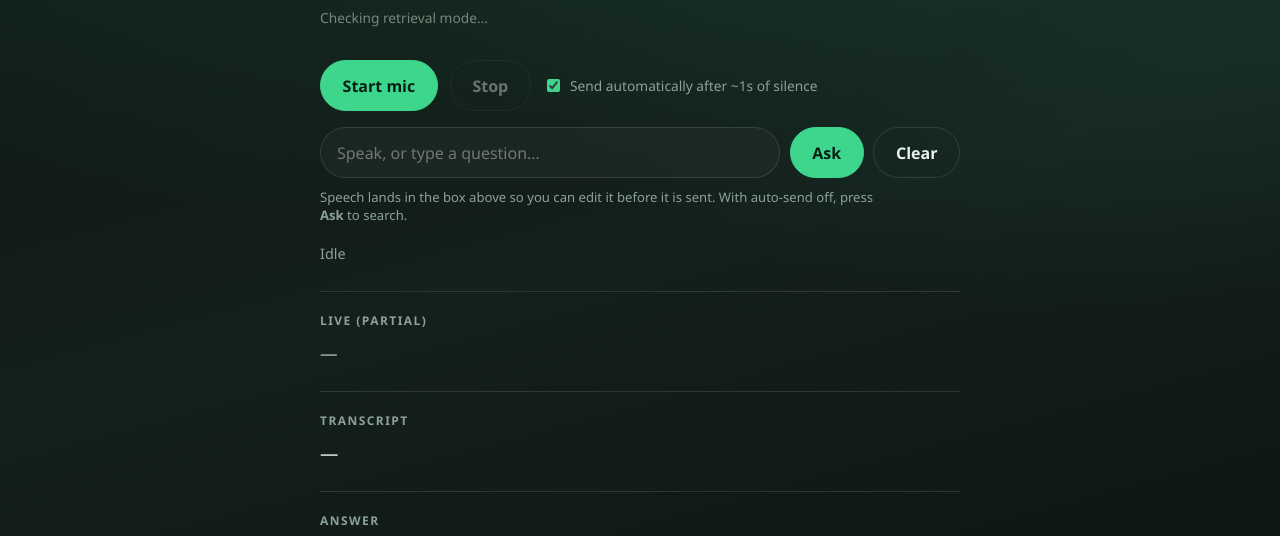
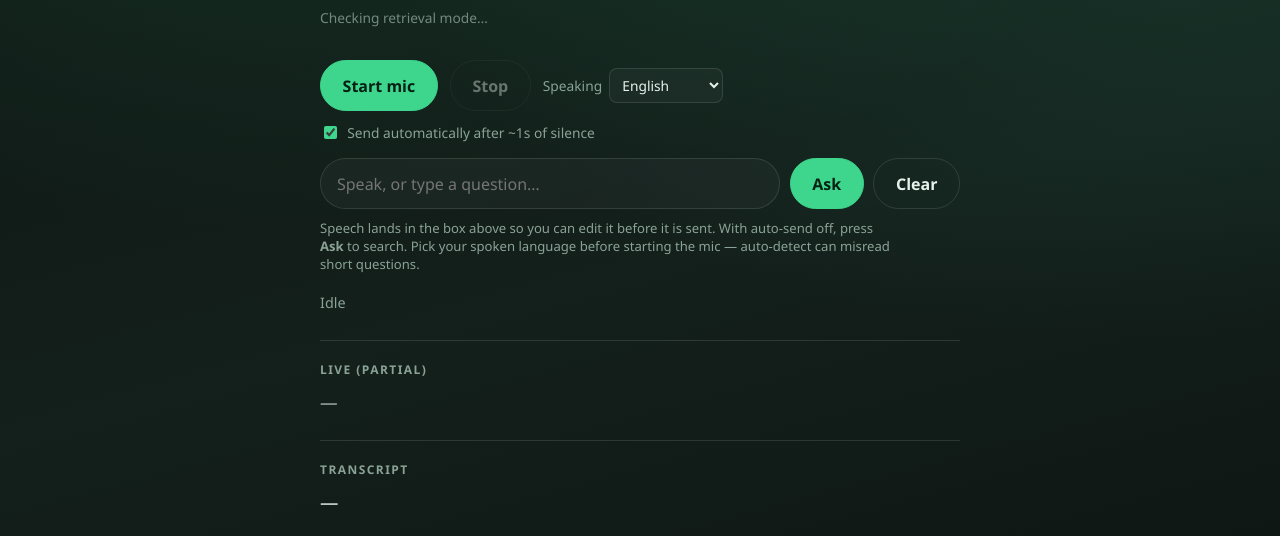
Before and after one commit to kalp-cg/voice-HHGoa, a plain HTML site: page frontend/index.html in a window 1280 px wide. Shown: the part 227-763 px from the top of the page. Drawn offline with Linux system fonts and the light colour scheme; a web font is replaced by a local one.

Commit message:
fix(voice): pin the spoken language instead of relying on detection
Short questions like "where is goa" were being detected as another
language and transcribed in the wrong script.

Co-authored-by: Cursor <cursoragent@cursor.com>

```diff
--- a/frontend/assets/app.js
+++ b/frontend/assets/app.js
@@ -14,6 +14,7 @@ const textQuery = document.getElementById("text-query");
 const modeNote = document.getElementById("mode-note");
 const autoSendToggle = document.getElementById("auto-send");
 const btnClear = document.getElementById("btn-clear");
+const languageSelect = document.getElementById("stt-language");
 
 const AUTO_SEND_SILENCE_MS = 900;
 
@@ -184,7 +185,7 @@ async function start() {
   setStatus("Fetching single-use token…");
   try {
     const token = await fetchScribeToken();
-    connection = Scribe.connect({
+    const options = {
       token,
       modelId: "scribe_v2_realtime",
       // Commit on detected silence, otherwise the server decides when to
@@ -196,7 +197,13 @@ async function start() {
         noiseSuppression: true,
         autoGainControl: true,
       },
-    });
+    };
+    // Auto-detect misreads short questions and can answer in the wrong script,
+    // so only omit the language when the user explicitly asks for detection.
+    const language = languageSelect.value;
+    if (language) options.languageCode = language;
+    languageSelect.disabled = true;
+    connection = Scribe.connect(options);
 
     connection.on(RealtimeEvents.SESSION_STARTED, () => {
       setStatus("Listening — speak now", "live");
@@ -233,12 +240,14 @@ async function start() {
       setStatus("Mic disconnected");
       btnStart.disabled = false;
       btnStop.disabled = true;
+      languageSelect.disabled = false;
       connection = null;
     });
   } catch (err) {
     setStatus(err.message || String(err), "error");
     btnStart.disabled = false;
     btnStop.disabled = true;
+    languageSelect.disabled = false;
   }
 }
 
@@ -249,6 +258,7 @@ function stop() {
   }
   btnStart.disabled = false;
   btnStop.disabled = true;
+  languageSelect.disabled = false;
   if (!textQuery.value.trim()) stageQuestion(spokenQuestion());
   if (textQuery.value.trim()) {
     // Stopping the mic is an explicit "I'm done talking" signal.
--- a/frontend/assets/styles.css
+++ b/frontend/assets/styles.css
@@ -97,6 +97,20 @@ h1 {
 
 .toggle input {
   accent-color: var(--accent);
+}
+
+.select {
+  border: 1px solid var(--line);
+  background: rgba(255, 255, 255, 0.03);
+  color: var(--ink);
+  font: inherit;
+  font-size: 0.86rem;
+  padding: 0.35rem 0.5rem;
+  border-radius: 8px;
+}
+
+.select:disabled {
+  opacity: 0.5;
 }
 
 .btn {
--- a/frontend/index.html
+++ b/frontend/index.html
@@ -21,6 +21,22 @@
         <button type="button" id="btn-start" class="btn primary">Start mic</button>
         <button type="button" id="btn-stop" class="btn" disabled>Stop</button>
         <label class="toggle">
+          Speaking
+          <select id="stt-language" class="select">
+            <option value="en" selected>English</option>
+            <option value="hi">Hindi</option>
+            <option value="bn">Bengali</option>
+            <option value="mr">Marathi</option>
+            <option value="ta">Tamil</option>
+            <option value="te">Telugu</option>
+            <option value="gu">Gujarati</option>
+            <option value="kn">Kannada</option>
+            <option value="ml">Malayalam</option>
+            <option value="pa">Punjabi</option>
+            <option value="">Auto-detect</option>
+          </select>
+        </label>
+        <label class="toggle">
           <input type="checkbox" id="auto-send" checked />
           Send automatically after ~1s of silence
         </label>
@@ -38,7 +54,9 @@
       </form>
       <p class="hint">
         Speech lands in the box above so you can edit it before it is sent. With
-        auto-send off, press <strong>Ask</strong> to search.
+        auto-send off, press <strong>Ask</strong> to search. Pick your spoken
+        language before starting the mic — auto-detect can misread short
+        questions.
       </p>
 
       <p id="status" class="status" aria-live="polite">Idle</p>
```
